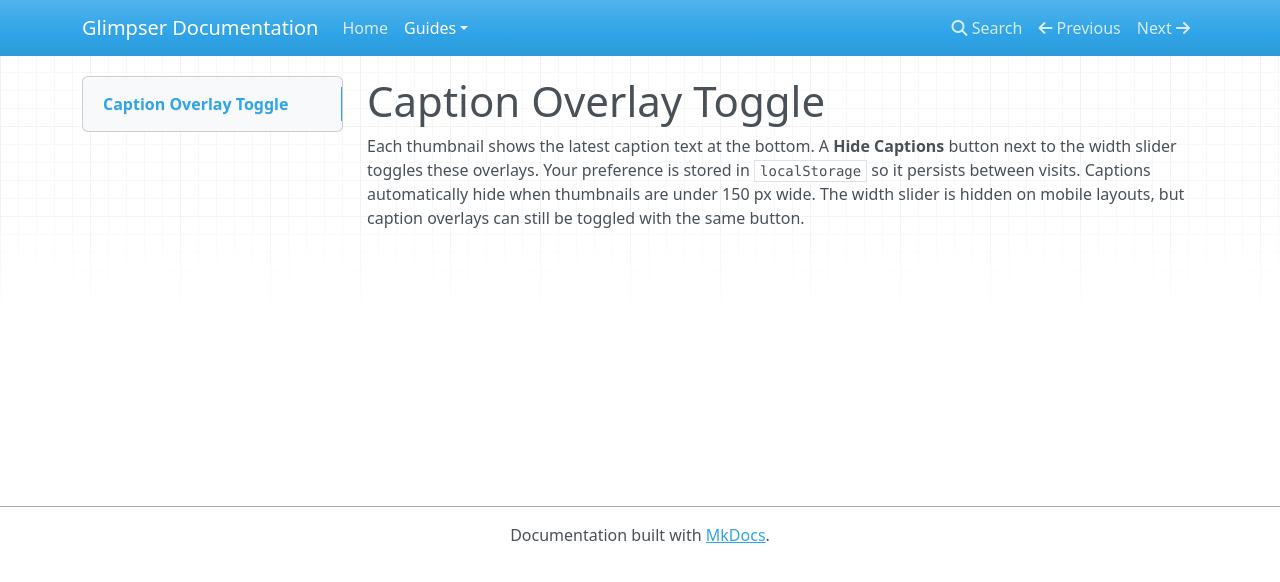
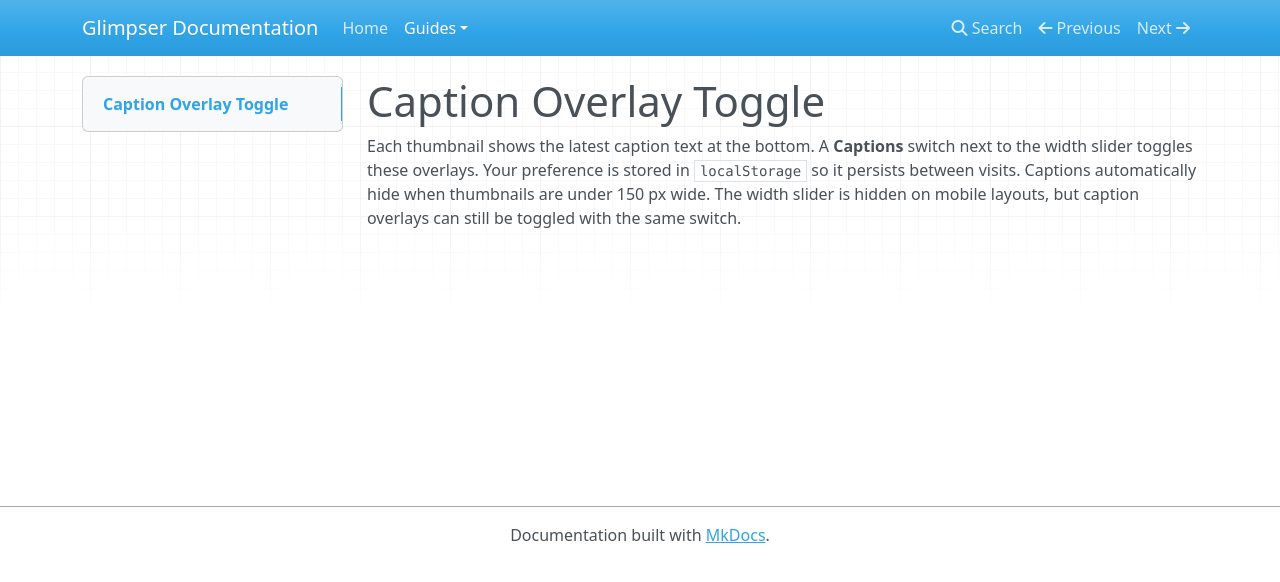
Before and after one commit to KristopherKubicki/glimpser, an MkDocs documentation site: the page built from docs/caption_overlay_toggle.md, in a window 1280 px wide. Shown: the top 582 px of the page. Built offline with MkDocs 1.6.1, drawn with Linux system fonts in a browser that asks for light colours; nearby versions of some CDN libraries.

Commit message:
feat: add captions toggle switch

```diff
--- a/docs/caption_overlay_toggle.md
+++ b/docs/caption_overlay_toggle.md
@@ -1,4 +1,4 @@
 # Caption Overlay Toggle
 
-Each thumbnail shows the latest caption text at the bottom. A **Hide Captions** button next to the width slider toggles these overlays. Your preference is stored in `localStorage` so it persists between visits. Captions automatically hide when thumbnails are under 150&nbsp;px wide.
-The width slider is hidden on mobile layouts, but caption overlays can still be toggled with the same button.
+Each thumbnail shows the latest caption text at the bottom. A **Captions** switch next to the width slider toggles these overlays. Your preference is stored in `localStorage` so it persists between visits. Captions automatically hide when thumbnails are under 150&nbsp;px wide.
+The width slider is hidden on mobile layouts, but caption overlays can still be toggled with the same switch.
```
Also changed, not shown: app/static/js/templates.js (+3 -4 lines), 4 other files.
